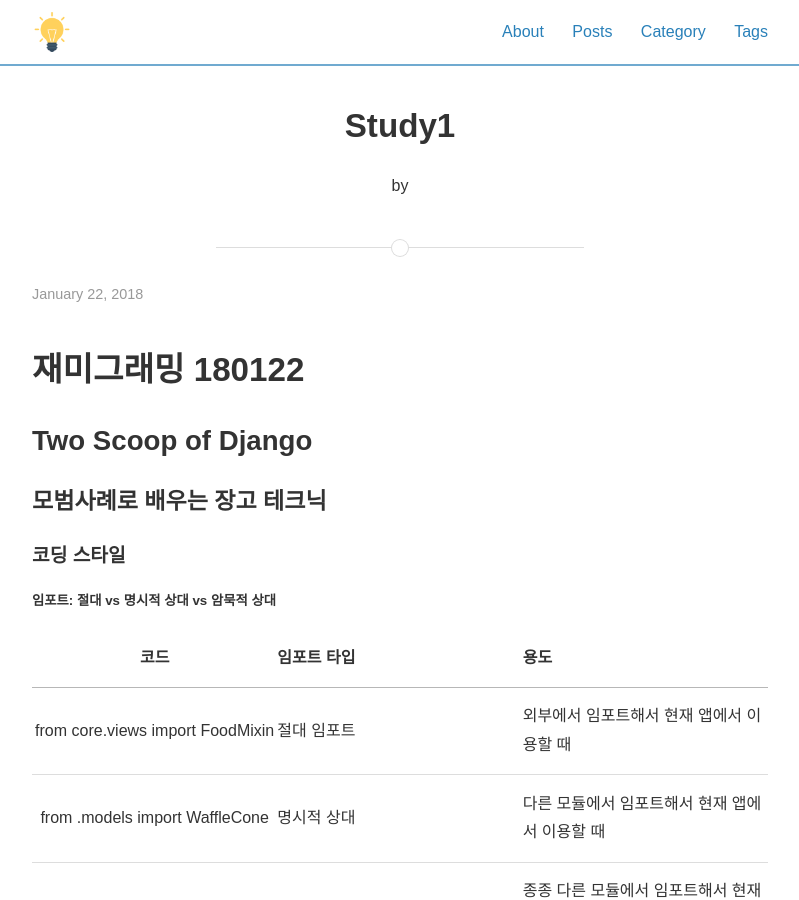
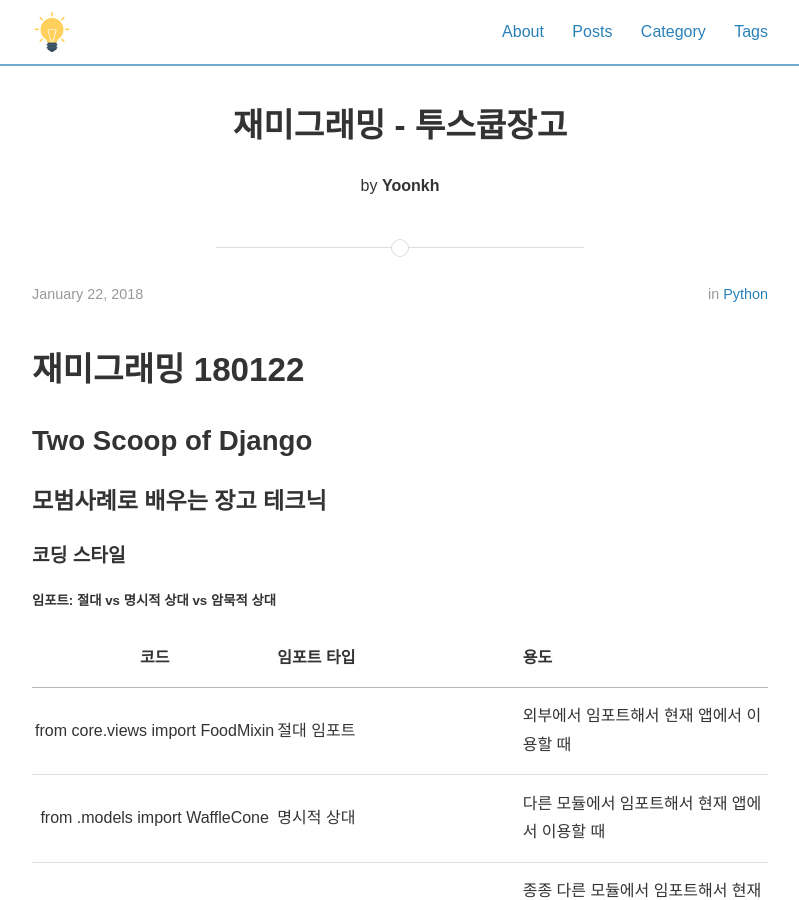
Before and after one commit to yoonkh/yoonkh.github.io, a Jekyll site: the page built from _posts/2018-01-22-study1.markdown, in a window 1280 px wide and 900 px high. Shown: the whole window, without its empty margins (240-1039 px from the left). Built offline with Jekyll 4.4.1, drawn with Linux system fonts in a browser that asks for light colours; nearby versions of some CDN libraries; our own code applies the rules of GitHub Pages for plain Markdown files; comment, search, counter and statistics services are not loaded.

Commit message:
Update 2018-01-22-study1.markdown

```diff
--- a/_posts/2018-01-22-study1.markdown
+++ b/_posts/2018-01-22-study1.markdown
@@ -1,3 +1,14 @@
+---
+layout: post
+title:  "재미그래밍 - 투스쿱장고"
+date:   2018-01-22
+author: Yoonkh
+categories: Python
+tags:
+- Django
+comments: True
+---
+
 # 재미그래밍 180122
 
 ## Two Scoop of Django
```
